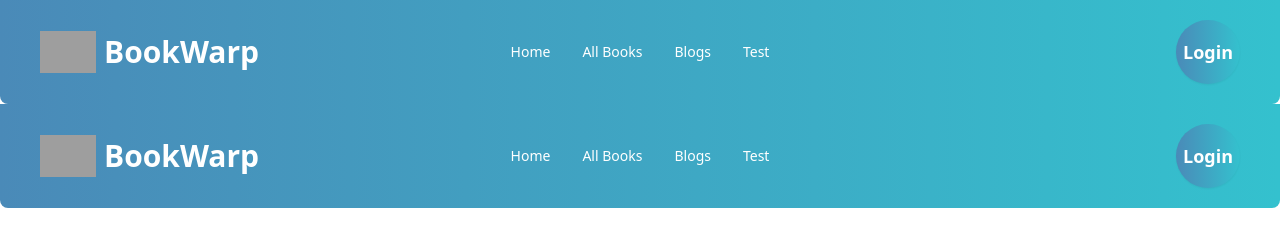
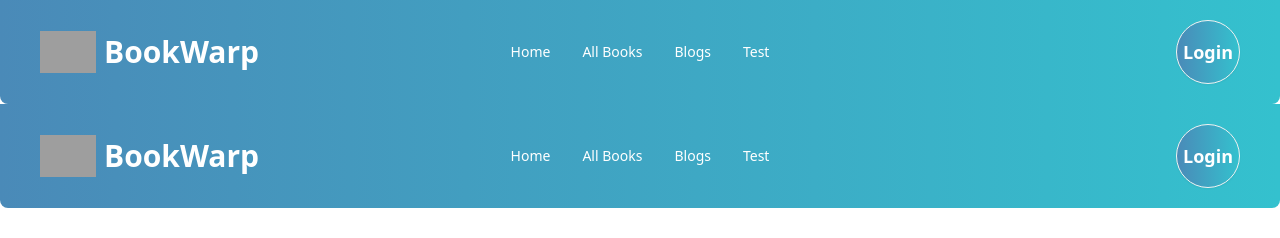
Before and after one commit to sifat-99/bookwarp-client, a Next.js app: page /Navbar in a window 1280 px wide. Shown: the top 238 px of the page. Built offline with nearby package versions, Linux system fonts and the light colour scheme; no server answers; grey boxes are pictures that could not be loaded.

Commit message:
updated navbar with name split

```diff
--- a/app/Navbar/page.tsx
+++ b/app/Navbar/page.tsx
@@ -11,6 +11,14 @@ export default function navbar() {
 
     const handleSignOut = () => {
       signOut();
+    }
+
+    const fullName = session?.data?.user?.name;
+
+    let lastName = "";
+    if (fullName) {
+        const nameParts = fullName.split(" ");
+        lastName = nameParts[nameParts.length - 1];
     }
 
 
@@ -69,10 +77,14 @@ export default function navbar() {
       <div className="navbar-center hidden lg:flex">
         <ul className="menu menu-horizontal px-1">{links}</ul>
       </div>
-      <div className="navbar-end">
+      <div className="navbar-end flex gap-4">
+        <div>
         {
           session.data?.user?.email ? (
-            <div className="dropdown dropdown-end">
+            <div className="dropdown dropdown-end  flex justify-center items-center gap-2">
+              <div>
+          <p>{lastName}</p>
+        </div>
           <div
             tabIndex={0}
             role="button"
@@ -121,12 +133,13 @@ export default function navbar() {
         </div>
           ) : (
             <Link href="/login">
-              <button className="btn btn-circle btn-lg border-none text-white bg-gradient-to-r from-[#4a8ab8] to bg-[#34c1ce] rounded-full">
+              <button className="btn btn-circle btn-lg border text-white bg-gradient-to-r from-[#4a8ab8] to bg-[#34c1ce] rounded-full">
                 Login
               </button>
             </Link>
           )
         }
+        </div>
       </div>
     </div>
   );
```
